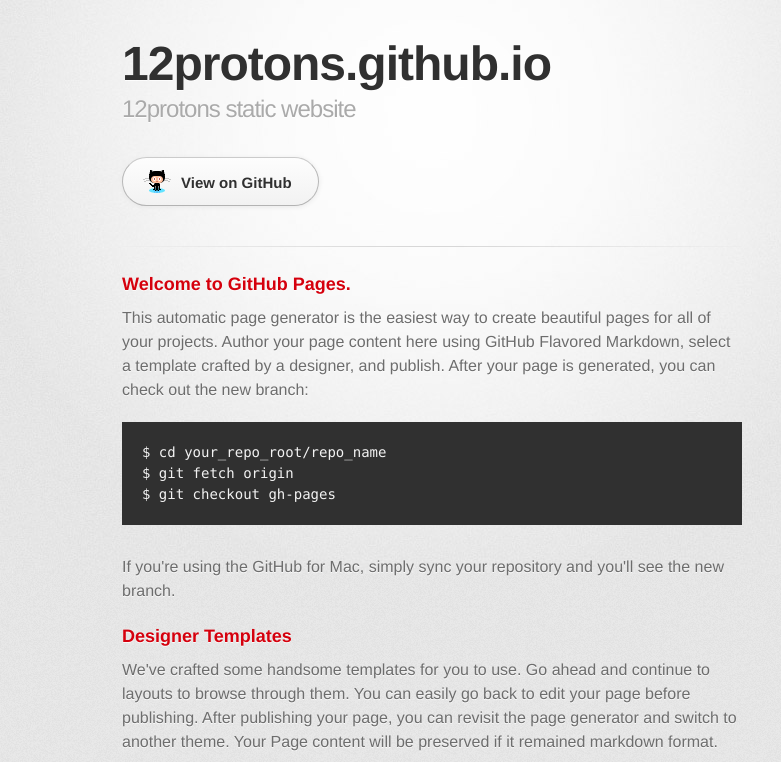
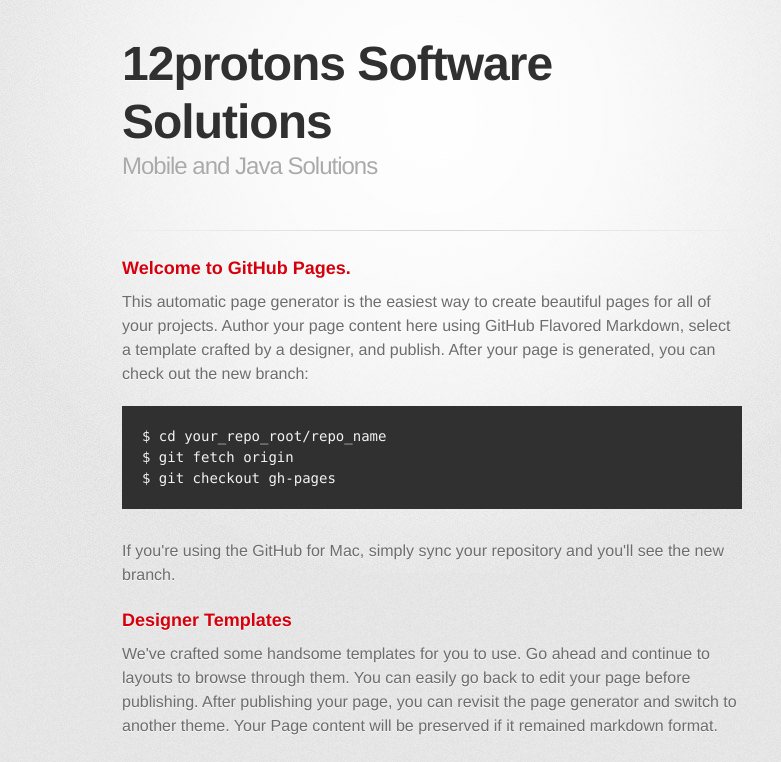
Before and after one commit to 12protons/12protons.github.io, a plain HTML site: page index.html in a window 1280 px wide. Shown: the top 762 px of the page, without its empty margins (208-989 px from the left). Drawn offline with Linux system fonts and the light colour scheme; a web font is replaced by a local one.

Commit message:
changed title

```diff
--- a/index.html
+++ b/index.html
@@ -10,7 +10,7 @@
     <!--[if lt IE 9]>
     <script src="//html5shiv.googlecode.com/svn/trunk/html5.js"></script>
     <![endif]-->
-    <title>12protons.github.io by 12protons</title>
+    <title>12protons Software Solutions</title>
   </head>
 
   <body>
@@ -18,13 +18,9 @@
       <div class="inner">
 
         <header>
-          <h1>12protons.github.io</h1>
-          <h2>12protons static website</h2>
+          <h1>12protons Software Solutions</h1>
+          <h2>Mobile and Java Solutions</h2>
         </header>
-
-        <section id="downloads" class="clearfix">
-          <a href="https://github.com/12protons" id="view-on-github" class="button"><span>View on GitHub</span></a>
-        </section>
 
         <hr>
 
```
